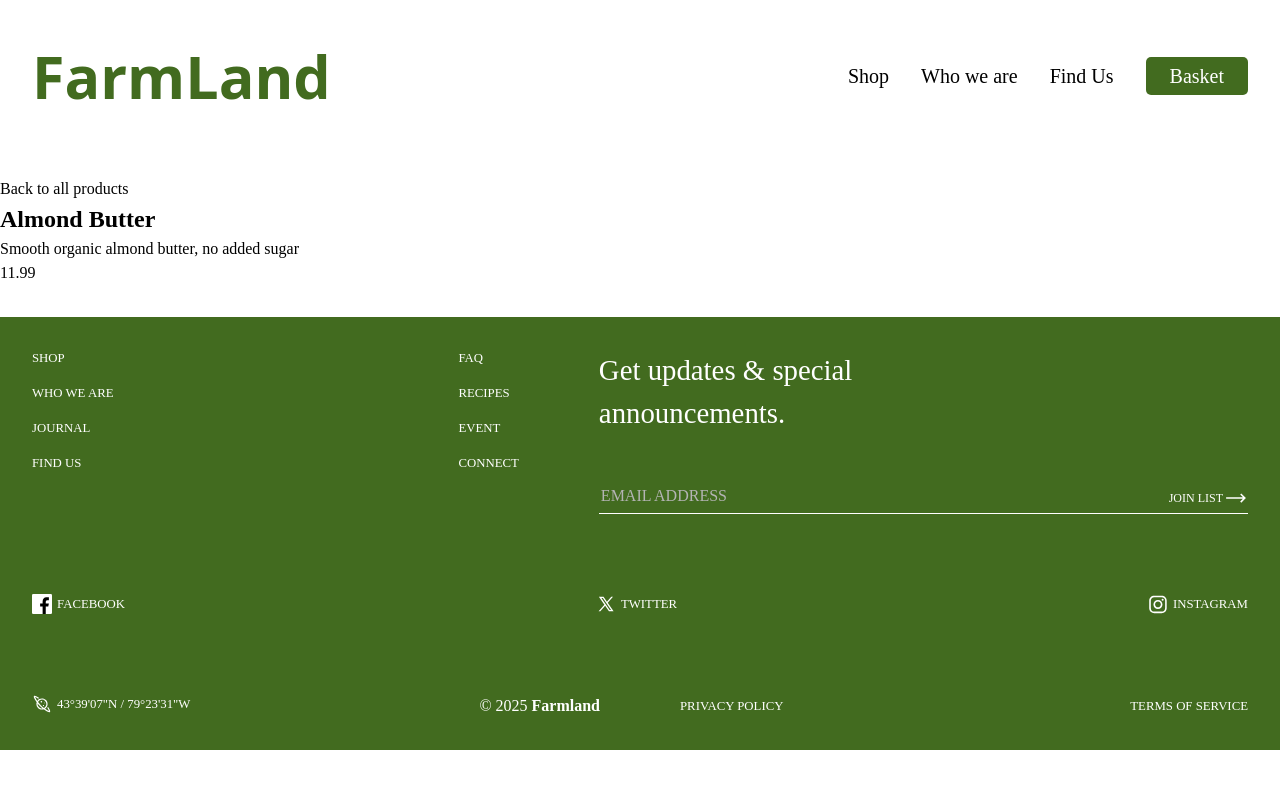
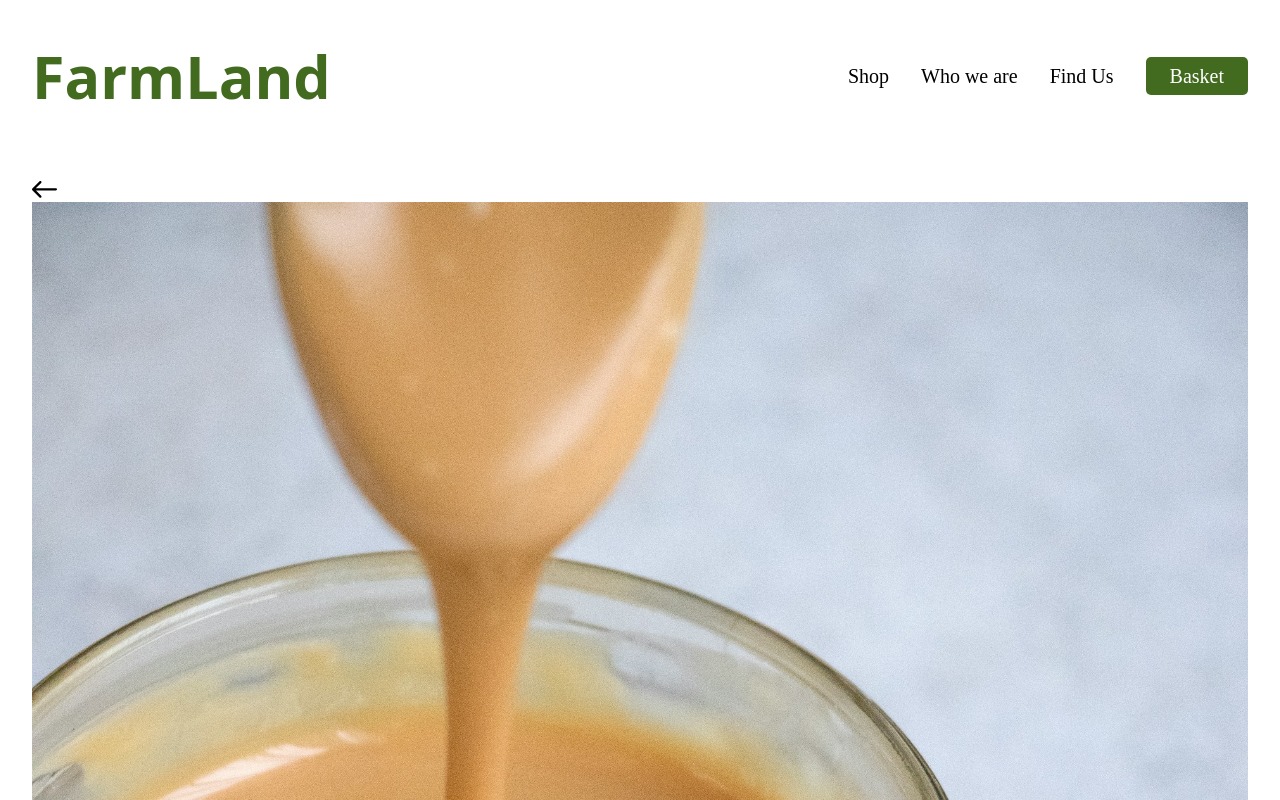
Before and after one commit to Ayoroq/farmLand, a React (Vite) app: page /shop/almond-butter in a window 1280 px wide. Shown: the top 800 px of the page. Built offline with nearby package versions, Linux system fonts and the light colour scheme; a web font is replaced by a local one.

Commit message:
Added more details to the product Details section

```diff
--- a/src/pages/Shop/ProductDetails.jsx
+++ b/src/pages/Shop/ProductDetails.jsx
@@ -1,5 +1,5 @@
 import { Link } from "react-router";
-import styles from "./Shop.module.css";
+import styles from "./ProductDetails.module.css";
 import { useParams } from "react-router";
 import { products } from "../../data/products";
 
@@ -8,11 +8,30 @@
   const product = products.find((product) => product.slug === slug);
   return (
     <main className={styles.productDetailMain}>
-      <Link to="/shop">Back to all products</Link>
-      <div className="product-detail">
-        <h2>{product.name}</h2>
-        <p>{product.description}</p>
-        <p>{product.price}</p>
+      <div className={styles.backContaine}>
+        <Link to="/shop">
+          <svg
+            width="25"
+            height="25"
+            viewBox="0 0 22 15"
+            fill="none"
+            xmlns="http://www.w3.org/2000/svg"
+          >
+            <path
+              id="Arrow 1"
+              d="M21 8.36401C21.5523 8.36401 22 7.9163 22 7.36401C22 6.81173 21.5523 6.36401 21 6.36401V7.36401V8.36401ZM0.292893 6.65691C-0.0976311 7.04743 -0.0976311 7.6806 0.292893 8.07112L6.65685 14.4351C7.04738 14.8256 7.68054 14.8256 8.07107 14.4351C8.46159 14.0446 8.46159 13.4114 8.07107 13.0209L2.41421 7.36401L8.07107 1.70716C8.46159 1.31664 8.46159 0.68347 8.07107 0.292946C7.68054 -0.0975784 7.04738 -0.0975784 6.65685 0.292946L0.292893 6.65691ZM21 7.36401V6.36401L1 6.36401V7.36401L1 8.36401L21 8.36401V7.36401Z"
+              fill="currentcolor"
+            />
+          </svg>
+        </Link>
+      </div>
+      <div className={styles.ProductDetail}>
+        <img src={product.image} alt={product.name} />
+        <div className={styles.ProductInfo}>
+          <h2>{product.name}</h2>
+          <p>{product.description}</p>
+          <p>{product.price}</p>
+        </div>
       </div>
     </main>
   );
--- /dev/null
+++ b/src/pages/Shop/ProductDetails.module.css
@@ -0,0 +1,5 @@
+.productDetailMain {
+  flex: 1;
+  padding: 2rem;
+  padding-top: 0;
+}
```
